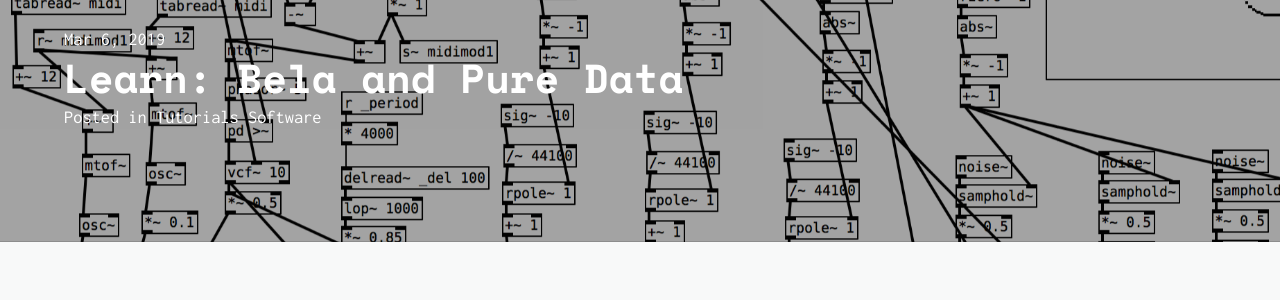
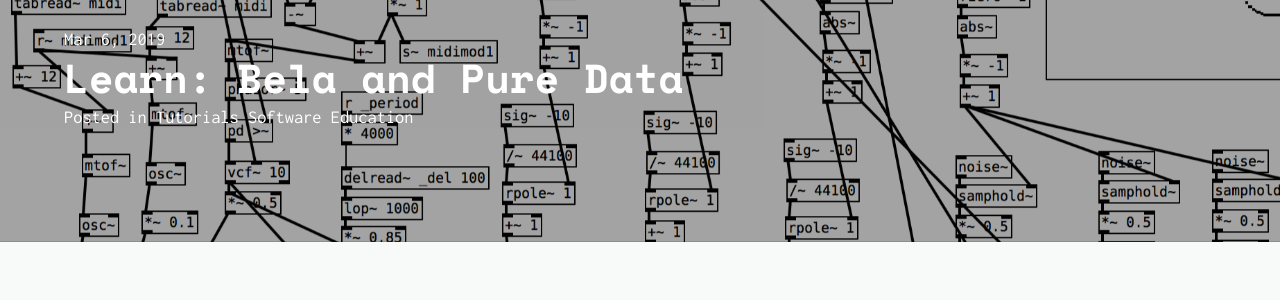
Before and after one commit to BelaPlatform/bela_newBlog, a Jekyll site: the page built from docs/_posts/2019-02-27-pure-data-and-bela.markdown, in a window 1280 px wide and 900 px high. Shown: the part 126-426 px from the top of the window. Built offline with Jekyll 4.4.1, drawn with Linux system fonts in a browser that asks for light colours; nearby versions of some CDN libraries.

Commit message:
Fix for Education category

```diff
--- a/docs/_posts/2018-11-18-bela-conservatorium-van-amsterdam.markdown
+++ b/docs/_posts/2018-11-18-bela-conservatorium-van-amsterdam.markdown
@@ -6,7 +6,7 @@
   - Tutorials
   - Workshops
   - Events
-  - Education
+  - "Education"
 description: "Live Electronics at the Conservatorium van Amsterdam with Bela Mini"
 image: conservatorium/bela10.jpg
 author: bela
--- a/docs/_posts/2019-02-27-pure-data-and-bela.markdown
+++ b/docs/_posts/2019-02-27-pure-data-and-bela.markdown
@@ -5,6 +5,7 @@
 categories:
   - "Tutorials"
   - "Software"
+  - "Education"
 description: "Learn: Bela and Pure Data"
 image: puredata/header-2.png
 author: robert
--- a/docs/_posts/2019-05-03-bela-learn-csound.markdown
+++ b/docs/_posts/2019-05-03-bela-learn-csound.markdown
@@ -6,6 +6,7 @@
 - "Tutorials"
 - "Software"
 - "Hardware"
+- "Education"
 description: "Csound and Bela: touching opcodes"
 image: Csound/header.jpg
 author: bela
--- a/docs/_posts/2019-05-16-bela-chirp-data-over-sound.markdown
+++ b/docs/_posts/2019-05-16-bela-chirp-data-over-sound.markdown
@@ -6,6 +6,7 @@
 - "Tutorials"
 - "Software"
 - "Hardware"
+- "Education"
 description: "Bela + Chirp: How to add wireless connectivity to Bela using data-over-sound"
 image: chirp/header-4.png
 author: bela
```
